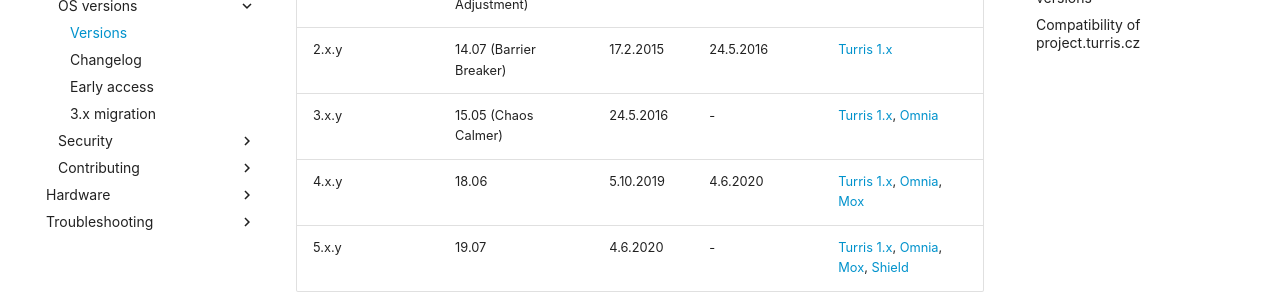
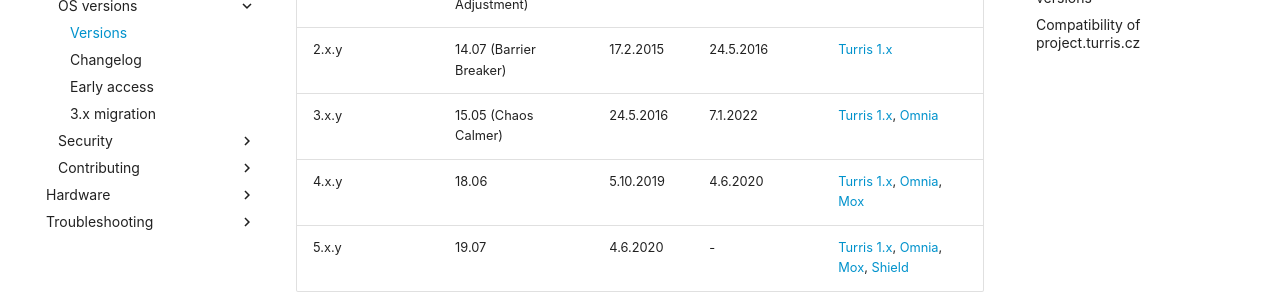
Before and after one commit to turris-cz/user-docs, an MkDocs documentation site: the page built from docs/basics/tos-versions.md, in a window 1280 px wide and 900 px high. Shown: the part 401-701 px from the top of the window. Built offline with MkDocs 1.6.1 and Material for MkDocs 9.7.7, drawn with Linux system fonts in a browser that asks for light colours.

Commit message:
basics/tos-versions: 7.1.2022 is the EoL date for Turris OS 3.x
The final wave, which migrated configuration from Turris OS 3.x to
Turris OS 5.x happened on 4th January 2022.

So, in my point of view, it is good to announce the end of life for
Turris OS 3.x - 3 days later on 7th January 2022.

```diff
--- a/docs/basics/tos-versions.md
+++ b/docs/basics/tos-versions.md
@@ -7,7 +7,7 @@
 |-------------------------|-----------------------------|-----------|--------------------|------------------------------------------------------------------------------------------------------------------------------------|
 | 1.x.y                   | 12.09 (Attitude Adjustment) | ~1.2.2014 | 17.2.2015          | [Turris 1.x](models.md#turris-1x)                                                                                                  |
 | 2.x.y                   | 14.07 (Barrier Breaker)     | 17.2.2015 | 24.5.2016          | [Turris 1.x](models.md#turris-1x)                                                                                                  |
-| 3.x.y                   | 15.05 (Chaos Calmer)        | 24.5.2016 | -                  | [Turris 1.x](models.md#turris-1x), [Omnia](models.md#turris-omnia)                                                                 |
+| 3.x.y                   | 15.05 (Chaos Calmer)        | 24.5.2016 | 7.1.2022           | [Turris 1.x](models.md#turris-1x), [Omnia](models.md#turris-omnia)                                                                 |
 | 4.x.y                   | 18.06                       | 5.10.2019 | 4.6.2020           | [Turris 1.x](models.md#turris-1x), [Omnia](models.md#turris-omnia), [Mox](models.md#turris-mox)                                    |
 | 5.x.y                   | 19.07                       | 4.6.2020  | -                  | [Turris 1.x](models.md#turris-1x), [Omnia](models.md#turris-omnia), [Mox](models.md#turris-mox), [Shield](models.md#turris-shield) |
 
```
